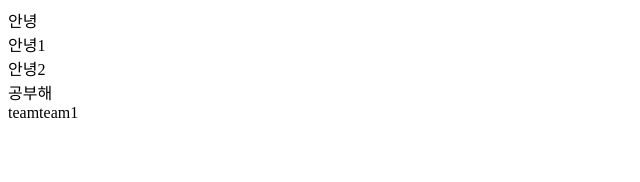
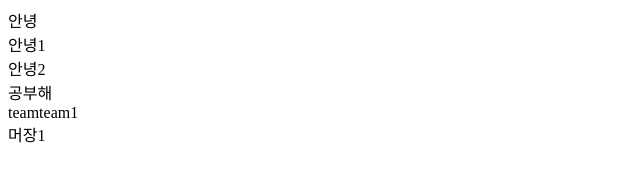
Before and after one commit to zkdhwlsaltn/testing, a plain HTML site: page index.html in a window 1280 px wide. Shown: the full height of the page, 0-640 px from the left. Drawn offline with Linux system fonts and the light colour scheme.

Commit message:
01-25 머장1

```diff
--- a/index.html
+++ b/index.html
@@ -6,5 +6,6 @@
 		<div>안녕2</div>
 		<div>공부해</div>
 		<div>teamteam1</div>
+		<div>머장1</div>
 	</body>
 </html>
```
